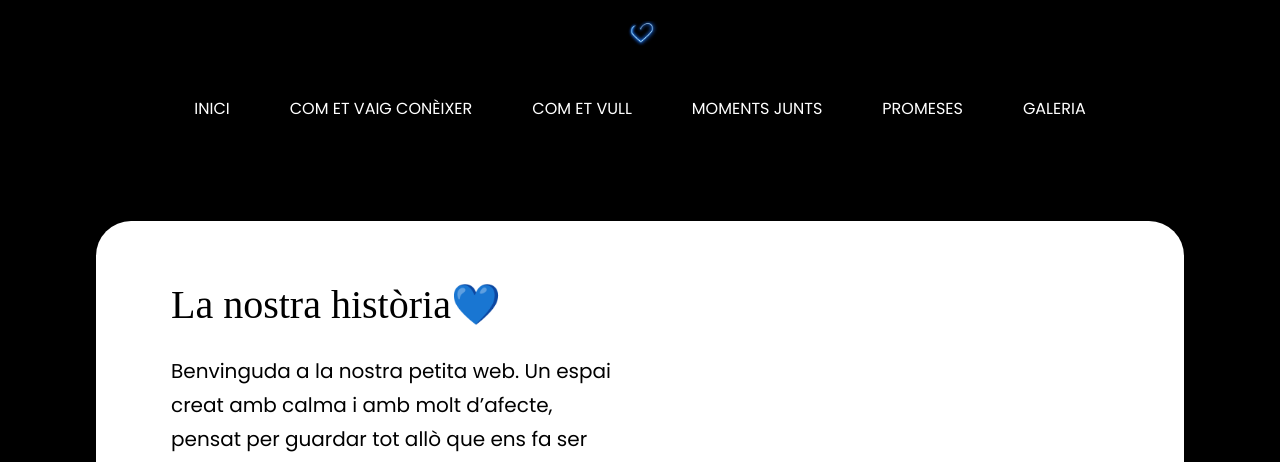
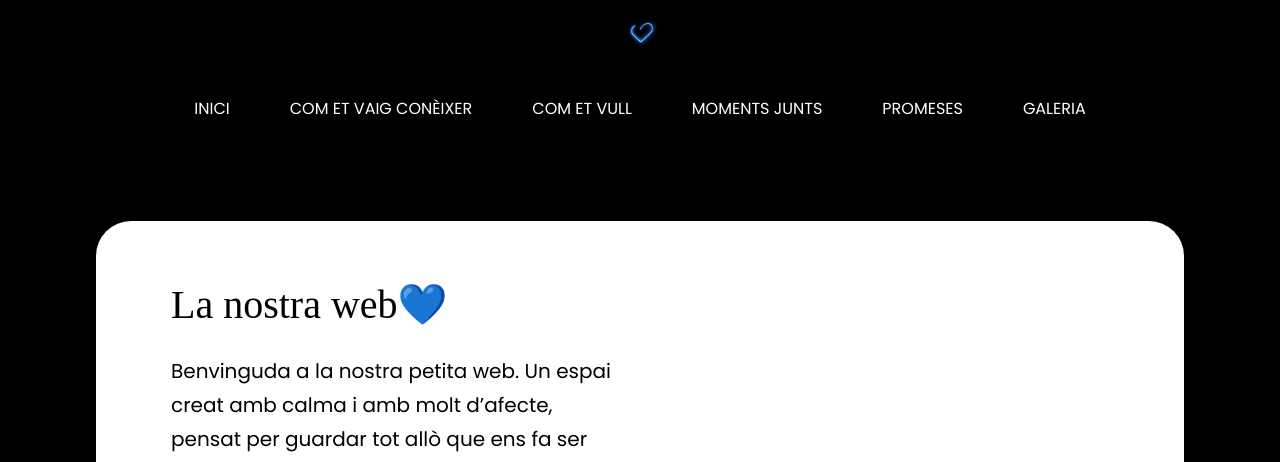
Before and after one commit to Busiiii07/gitnosaltres, a plain HTML site: page index.html in a window 1280 px wide. Shown: the top 462 px of the page. Drawn offline with nearby package versions, Linux system fonts and the light colour scheme.

Commit message:
Update index.html

```diff
--- a/index.html
+++ b/index.html
@@ -82,7 +82,7 @@
         <!-- ESQUERRA: Títol + text (MANTINGUT 100% IGUAL) -->
         <div class="col-lg-6">
           <h2 class="custom_heading" style="color:#000000; font-size:40px;">
-            La nostra història💙
+            La nostra web💙
           </h2>
 
           <p style="color:#000000; margin-top:25px; font-size:20px; line-height:1.7;">
```
